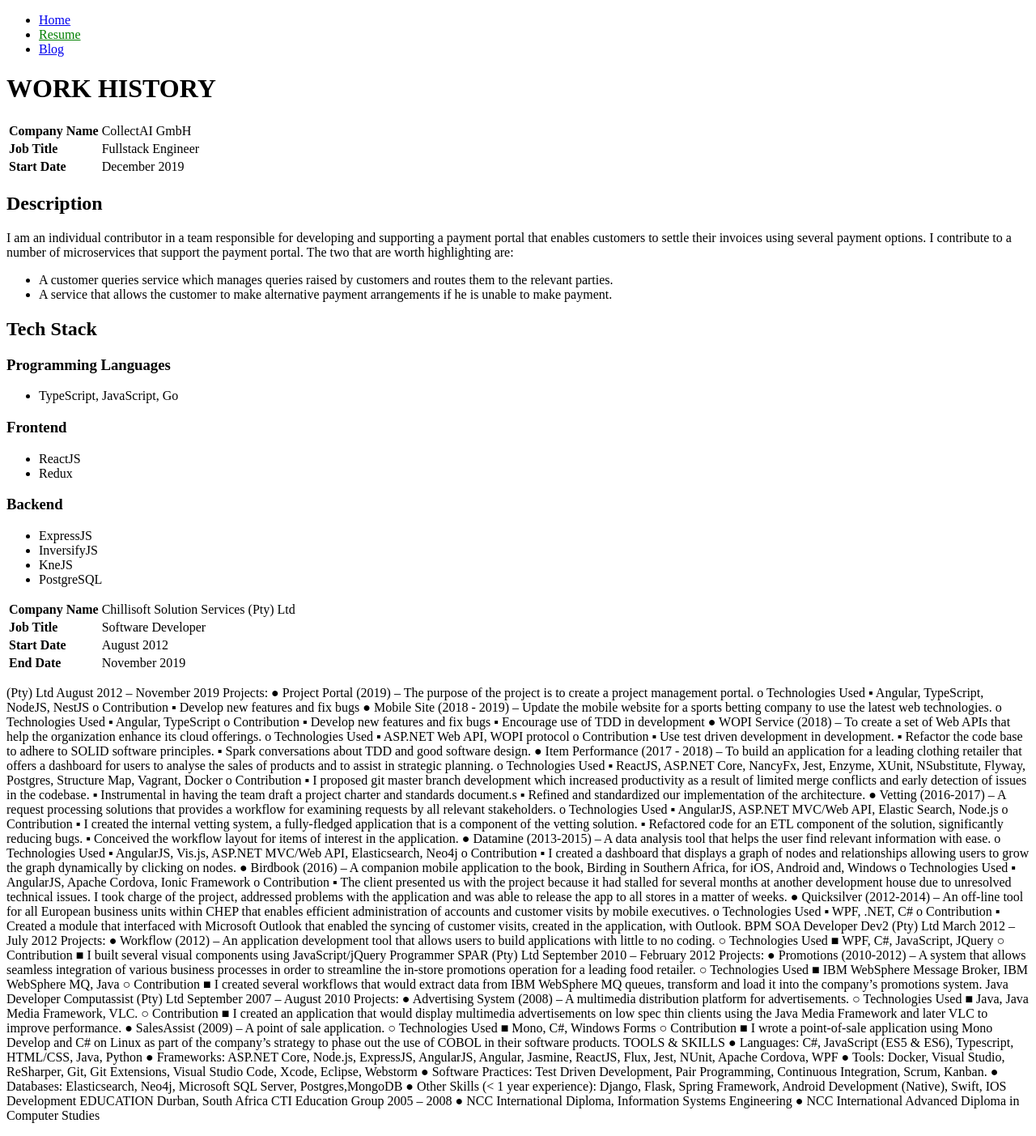
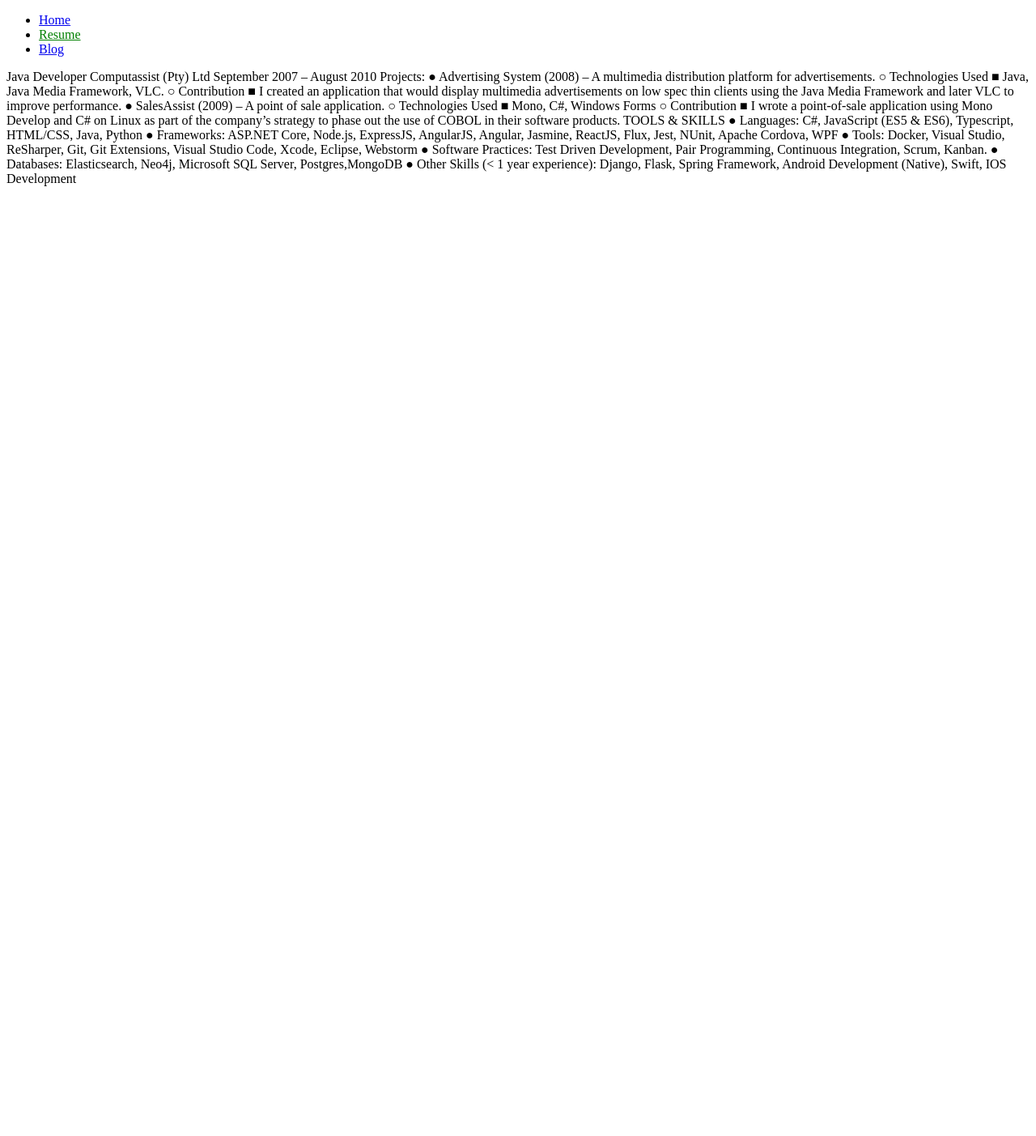
Before and after one commit to zukomgwili/zukomgwili.github.io, a Jekyll site: the page built from resume.md, in a window 1280 px wide. Shown: the whole page at 81% size. Built offline with Jekyll 4.4.1, drawn with Linux system fonts in a browser that asks for light colours; after the commit the page ends 900 px from its top, so only the background shows below that.

Commit message:
refactor: reorganize work history

```diff
--- a/resume.md
+++ b/resume.md
@@ -3,130 +3,9 @@
 title: Resume/CV
 ---
 
-# WORK HISTORY
-
-|**Company Name**|CollectAI GmbH|
-|**Job Title**|Fullstack Engineer|
-|**Start Date**|December 2019|
-
-## Description
-I am an individual contributor in a team responsible for developing and supporting a payment portal that enables
-customers to settle their invoices using several payment options. I contribute to a number of microservices that
-support the payment portal. The two that are worth highlighting are:
- - A customer queries service which manages queries raised by customers and routes them to the relevant parties.
- - A service that allows the customer to make alternative payment arrangements if he is unable to make payment.
-
-## Tech Stack
-
-### Programming Languages
-- TypeScript, JavaScript, Go
-
-### Frontend
-
-- ReactJS
-- Redux
-
-### Backend
-
-- ExpressJS
-- InversifyJS
-- KneJS
-- PostgreSQL
 
 
-|**Company Name**|Chillisoft Solution Services (Pty) Ltd|
-|**Job Title**|Software Developer|
-|**Start Date**|August 2012|
-|**End Date**|November 2019|
-
-
-(Pty) Ltd
-  August 2012 – November 2019
-  Projects:
-  ● Project Portal (2019) – The purpose of the project is to create a project management
-  portal.
-  o Technologies Used
-  ▪ Angular, TypeScript, NodeJS, NestJS
-  o Contribution
-  ▪ Develop new features and fix bugs
-  ● Mobile Site (2018 - 2019) – Update the mobile website for a sports betting company to
-  use the latest web technologies.
-  o Technologies Used
-  ▪ Angular, TypeScript
-  o Contribution
-  ▪ Develop new features and fix bugs
-  ▪ Encourage use of TDD in development
-  ● WOPI Service (2018) – To create a set of Web APIs that help the organization enhance its
-  cloud offerings.
-  o Technologies Used ▪ ASP.NET Web API, WOPI protocol
-  o Contribution ▪ Use test driven development in development. ▪ Refactor the code base to adhere to SOLID software principles. ▪ Spark conversations about TDD and good software design.
-  ● Item Performance (2017 - 2018) – To build an application for a leading clothing retailer
-  that offers a dashboard for users to analyse the sales of products and to assist in strategic
-  planning.
-  o Technologies Used
-  ▪ ReactJS, ASP.NET Core, NancyFx, Jest, Enzyme, XUnit, NSubstitute, Flyway,
-  Postgres, Structure Map, Vagrant, Docker
-  o Contribution
-  ▪ I proposed git master branch development which increased productivity
-  as a result of limited merge conflicts and early detection of issues in the
-  codebase.
-  ▪ Instrumental in having the team draft a project charter and standards
-  document.s
-  ▪ Refined and standardized our implementation of the architecture.
-  ● Vetting (2016-2017) – A request processing solutions that provides a workflow for
-  examining requests by all relevant stakeholders.
-  o Technologies Used
-  ▪ AngularJS, ASP.NET MVC/Web API, Elastic Search, Node.js
-  o Contribution
-  ▪ I created the internal vetting system, a fully-fledged application that is a
-  component of the vetting solution.
-  ▪ Refactored code for an ETL component of the solution, significantly
-  reducing bugs.
-  ▪ Conceived the workflow layout for items of interest in the application.
-  ● Datamine (2013-2015) – A data analysis tool that helps the user find relevant information
-  with ease.
-  o Technologies Used
-  ▪ AngularJS, Vis.js, ASP.NET MVC/Web API, Elasticsearch, Neo4j
-  o Contribution
-  ▪ I created a dashboard that displays a graph of nodes and relationships
-  allowing users to grow the graph dynamically by clicking on nodes.
-  ● Birdbook (2016) – A companion mobile application to the book, Birding in Southern
-  Africa, for iOS, Android and, Windows
-  o Technologies Used
-  ▪ AngularJS, Apache Cordova, Ionic Framework
-  o Contribution
-  ▪ The client presented us with the project because it had stalled for several
-  months at another development house due to unresolved technical
-  issues. I took charge of the project, addressed problems with the
-  application and was able to release the app to all stores in a matter of
-  weeks.
-  ● Quicksilver (2012-2014) – An off-line tool for all European business units within CHEP that
-  enables efficient administration of accounts and customer visits by mobile executives.
-  o Technologies Used
-  ▪ WPF, .NET, C#
-  o Contribution
-  ▪ Created a module that interfaced with Microsoft Outlook that enabled
-  the syncing of customer visits, created in the application, with Outlook.
-  BPM SOA Developer Dev2 (Pty) Ltd March 2012 – July 2012
-  Projects:
-  ● Workflow (2012) – An application development tool that allows users to build
-  applications with little to no coding.
-  ○ Technologies Used
-  ■ WPF, C#, JavaScript, JQuery
-  ○ Contribution
-  ■ I built several visual components using JavaScript/jQuery
-  Programmer SPAR (Pty) Ltd September 2010 – February 2012
-  Projects:
-  ● Promotions (2010-2012) – A system that allows seamless integration of various business
-  processes in order to streamline the in-store promotions operation for a leading food
-  retailer.
-  ○ Technologies Used
-  ■ IBM WebSphere Message Broker, IBM WebSphere MQ, Java
-  ○ Contribution
-  ■ I created several workflows that would extract data from IBM
-  WebSphere MQ queues, transform and load it into the company’s
-  promotions system.
-  Java Developer Computassist (Pty) Ltd September 2007 – August 2010
+Java Developer Computassist (Pty) Ltd September 2007 – August 2010
   Projects:
   ● Advertising System (2008) – A multimedia distribution platform for advertisements.
   ○ Technologies Used
@@ -153,7 +32,3 @@
   ● Databases: Elasticsearch, Neo4j, Microsoft SQL Server, Postgres,MongoDB
   ● Other Skills (< 1 year experience): Django, Flask, Spring Framework, Android Development
   (Native), Swift, IOS Development
-  EDUCATION
-  Durban, South Africa CTI Education Group 2005 – 2008
-  ● NCC International Diploma, Information Systems Engineering
-  ● NCC International Advanced Diploma in Computer Studies
--- a/resume2.html
+++ b/resume2.html
@@ -30,3 +30,8 @@
     </li>
     {% endfor %}
 </ul>
+<h1>Education</h1>
+EDUCATION
+Durban, South Africa CTI Education Group 2005 – 2008
+● NCC International Diploma, Information Systems Engineering
+● NCC International Advanced Diploma in Computer Studies
```
Also changed, not shown: _work_history/1_collectai.md (added, +29 -0 lines), _work_history/2_chillisoft.md (added, +76 -0 lines), _work_history/3_dev2.md (added, +16 -0 lines), _work_history/4_spar.md (added, +20 -0 lines), _work_history/6_sadc_publishing.md (renamed from _work_history/sadc_publishing.md, +1 -1 lines), _work_history/5_computassist.md (renamed from _work_history/computassist.md).
